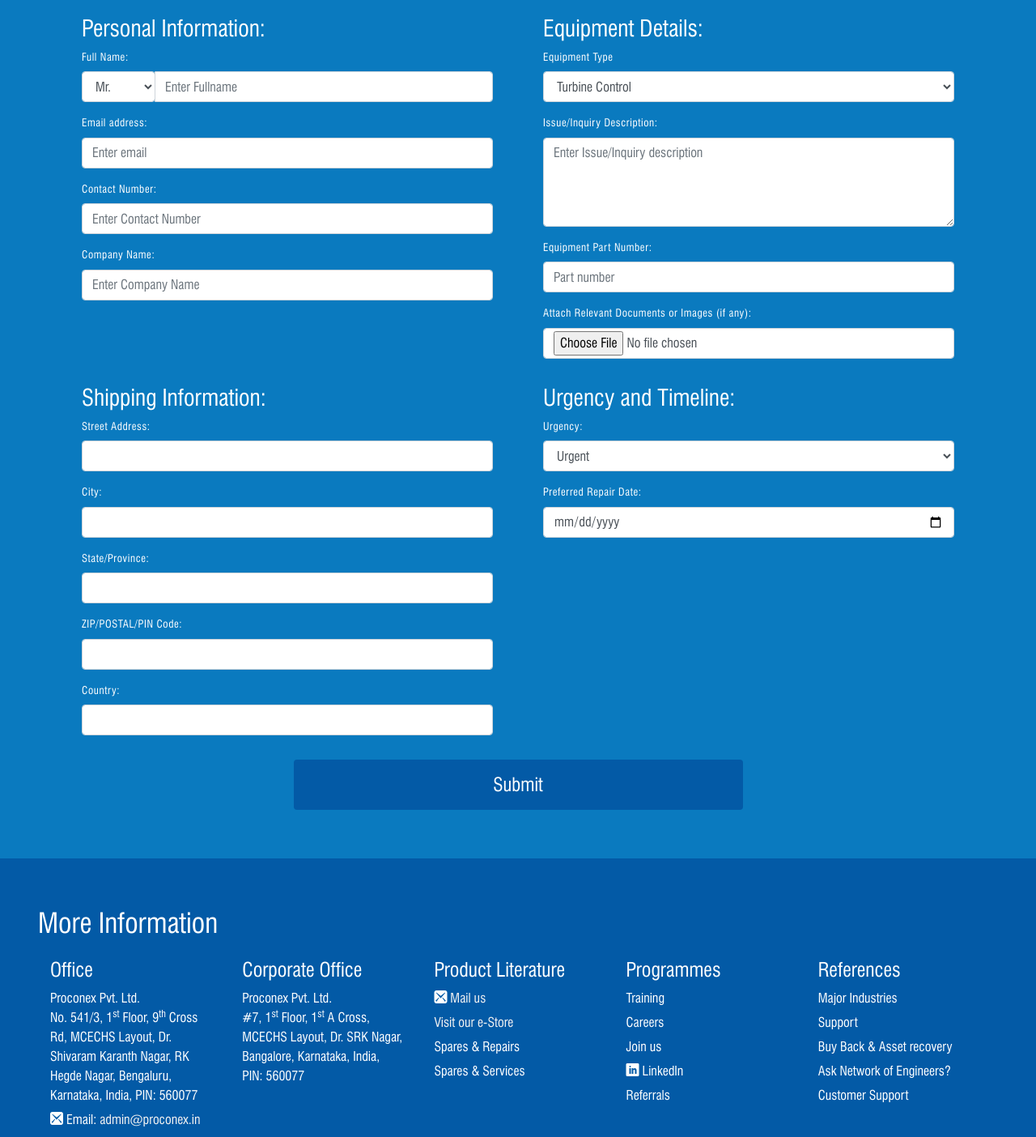
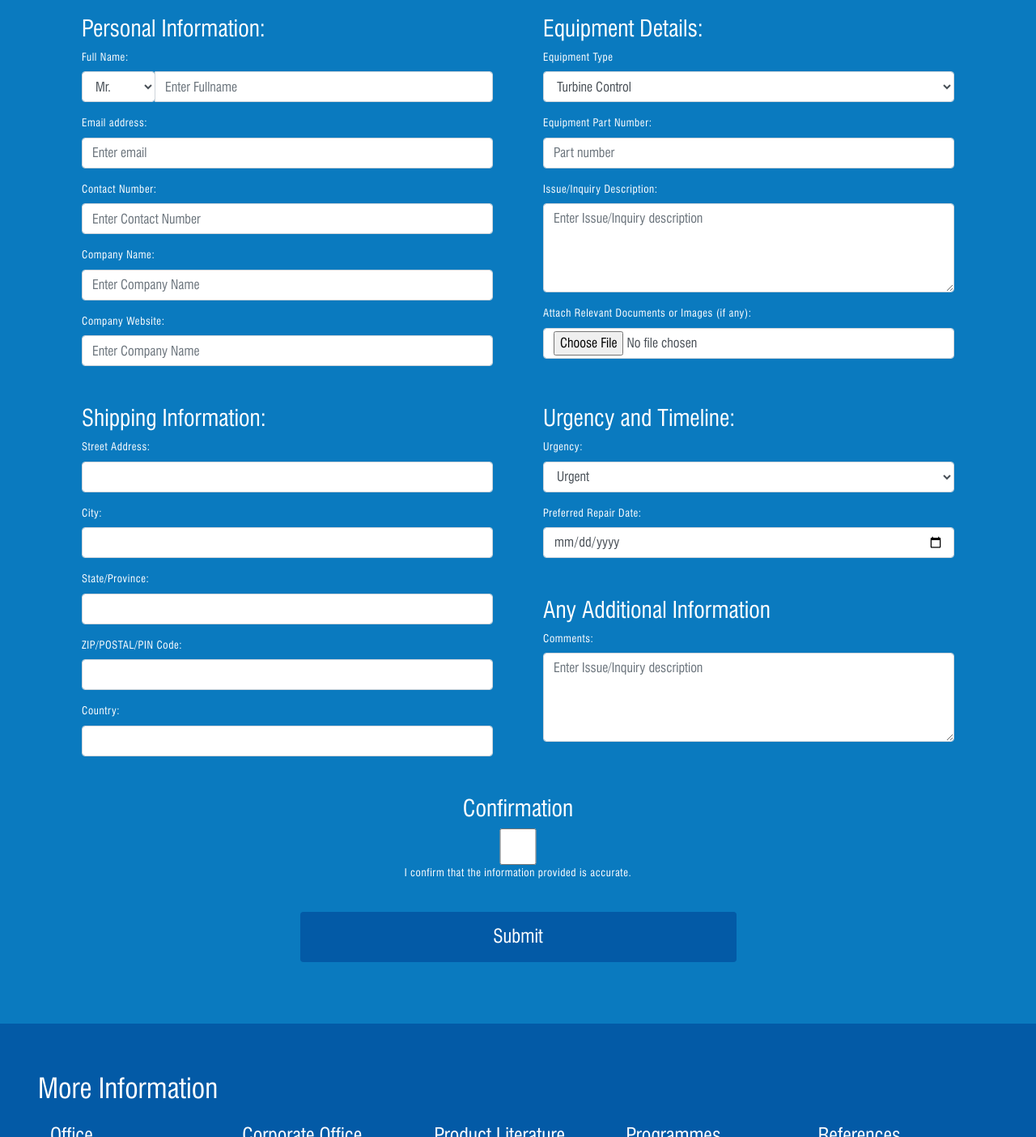
Before and after one commit to proconex-www/proconex.in, a plain HTML site: page repair-request-form.html in a window 1280 px wide. Shown: the part 464-1868 px from the top of the page at 81% size. Drawn offline with Linux system fonts and the light colour scheme; files whose address does not match are found by name.

Commit message:
repair form design updates
repair form design updated.

```diff
--- a/repair-request-form.html
+++ b/repair-request-form.html
@@ -69,7 +69,7 @@
             <form id="pExfrm1">
               <div class="row">
                 <div class="col-lg-6">
-                  <div class="m-3">
+                  <div class="p-3">
                     <h3>Personal Information:</h3>
                     <div class="form-group">
                       <label for="fullname_pExfrm1">Full Name:</label>
@@ -97,10 +97,14 @@
                       <label for="com_pExfrm1">Company Name:</label>
                       <input type="text" required="required" class="form-control" id="com_pExfrm1" placeholder="Enter Company Name">
                     </div>
+                    <div class="form-group">
+                      <label for="comurl">Company Website:</label>
+                      <input name="comurl" type="url" class="form-control" id="comurl" placeholder="Enter Company Name">
+                    </div>
                   </div>
                 </div>
                 <div class="col-lg-6">
-                  <div class="m-3">
+                  <div class="p-3">
                     <h3>Equipment Details:</h3>
                     <div class="form-group">
                       <label for="urgence_type">Equipment Type</label>
@@ -123,12 +127,12 @@
                       <textarea name="other_equip_type" rows="4" class="form-control"  id="other_equip_type" placeholder="Specify Here"></textarea>
                     </div>
                     <div class="form-group">
+                      <label for="partnum">Equipment Part Number:</label>
+                      <input name="partnum" type="text" required="required" class="form-control" id="partnum" placeholder="Part number">
+                    </div>
+                    <div class="form-group">
                       <label for="inq_pExfrm1">Issue/Inquiry Description:</label>
                       <textarea rows="4" required="required" class="form-control"  id="inq_pExfrm1" placeholder="Enter Issue/Inquiry description"></textarea>
-                    </div>
-                    <div class="form-group">
-                      <label for="partnum">Equipment Part Number:</label>
-                      <input name="partnum" type="text" required="required" class="form-control" id="partnum" placeholder="Part number">
                     </div>
                     <div class="form-group">
                       <label for="files_pExfrm1">Attach Relevant Documents or Images (if any):</label>
@@ -138,8 +142,8 @@
                     </div>
                   </div>
                 </div>
-                  <div class="col-lg-6">
-                  <div class="m-3">
+                <div class="col-lg-6">
+                  <div class="p-3">
                     <h3>Shipping Information:</h3>
                     <div class="form-group">
                       <label for="street_address">Street Address:</label>
@@ -161,11 +165,10 @@
                       <label for="country">Country:</label>
                       <input name="country" type="text" class="form-control" id="country">
                     </div>
-
                   </div>
                 </div>
-                  <div class="col-lg-6">
-                  <div class="m-3">
+                <div class="col-lg-6">
+                  <div class="p-3">
                     <h3>Urgency and Timeline:</h3>
                     <div class="form-group">
                       <label for="urgence_type">Urgency:</label>
@@ -179,9 +182,24 @@
                       <input name="repair_date" type="date" class="form-control" id="repair_date">
                     </div>
                   </div>
+                  <div class="p-3">
+                    <h3>Any Additional Information</h3>
+                    <div class="form-group">
+                      <label for="comments">Comments:</label>
+                      <textarea name="comments" rows="4" required="required" class="form-control"  id="comments" placeholder="Enter Issue/Inquiry description"></textarea>
+                    </div>
+                  </div>
                 </div>
                 <div class="col-12 text-center">
-                  <input type="submit" class="btn btn-primary" value="Submit">
+                  <div class="p-3">
+                    <h3>Confirmation</h3>
+                    <div class="form-group">
+                      <label for="repairconfirm">
+                        <input name="repairconfirm" type="checkbox" class="form-control" id="repairconfirm">
+                        I confirm that the information provided is accurate.</label>
+                    </div>
+                    <input type="submit" class="btn btn-primary" value="Submit">
+                  </div>
                 </div>
               </div>
             </form>
```
